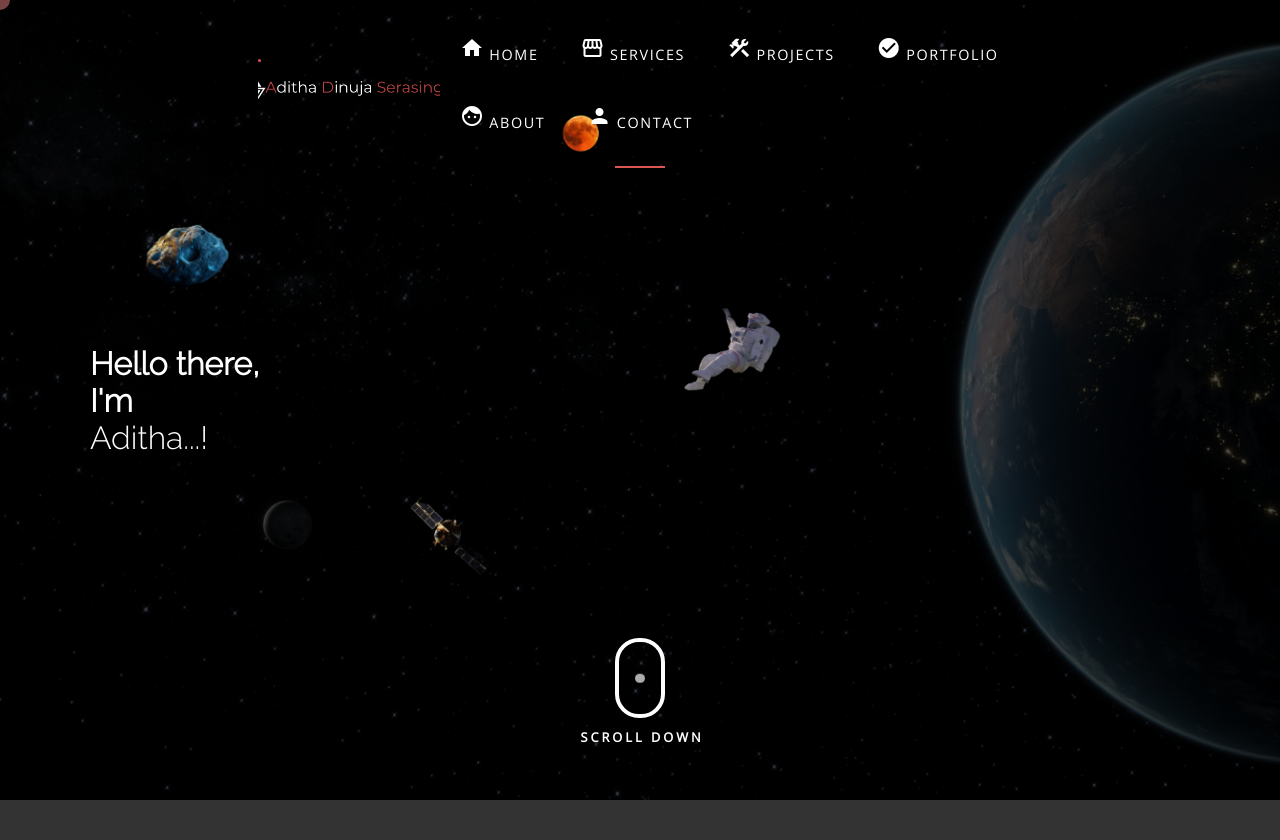
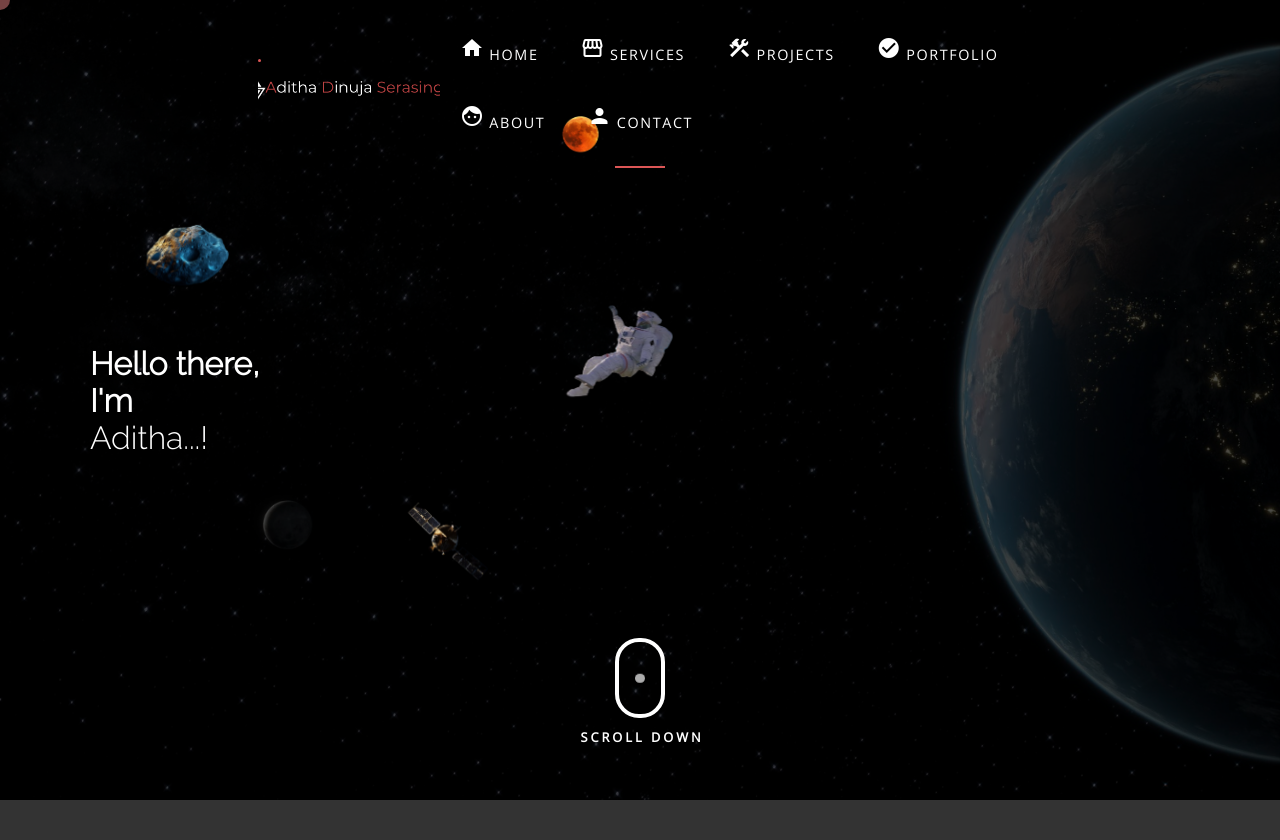
Before and after one commit to adserasinghe/adserasinghe.github.io, a PHP site: page / in a window 1280 px wide. Shown: the top 840 px of the page. Run offline with PHP 8.4, Linux system fonts and the light colour scheme; style sheets or scripts are compiled from the project's sources.

Commit message:
bug fixed...

```diff
--- a/style.css
+++ b/style.css
@@ -1156,13 +1156,13 @@ a#scroll-btn {
 /* end of preloader*/
 /*floating photo Effect*/
 .space img{
-    width: 180px;
-    height: 180px;
+    width: 200px;
+    height: 200px;
     size: 100%;
     position:absolute;
-    left: 50%;
+    left: 40%;
     top:30%;
-    animation: fadeInFormTop .1s linear forwards, floatingback ease 25s infinite;
+    animation: fadeInFormTop .1s linear forwards, floatingback ease 20s infinite;
 }
 .space-iteam img{
 	width: 100px;
@@ -1180,7 +1180,7 @@ a#scroll-btn {
     position:absolute;
     left: 30%;
     top: 60%;
-    animation: fadeInFormDown .1s linear forwards, floatingbackii ease 30s infinite;
+    animation: fadeInFormDown .1s linear forwards, floatingbackii ease 20s infinite;
 }
 .space-iteam3 img{
 	width: 100px;
@@ -1189,7 +1189,7 @@ a#scroll-btn {
     position:absolute;
     left: 40%;
     top: 10%;
-    animation: fadeInFormn .1s linear forwards, floatingbackiii ease 30s infinite;
+    animation: fadeInFormn .1s linear forwards, floatingbackiii ease 25s infinite;
 }
 @keyframes fadeInFormTop{
     from{
```
